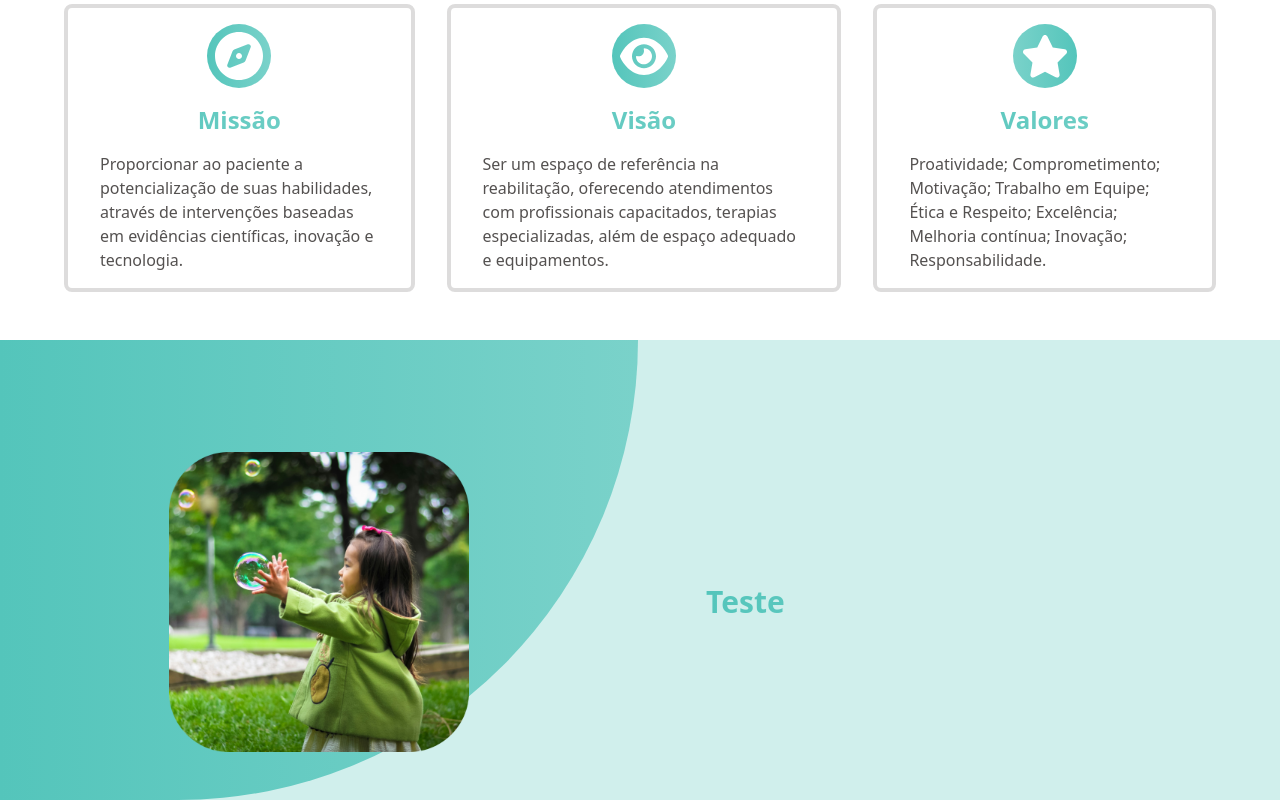
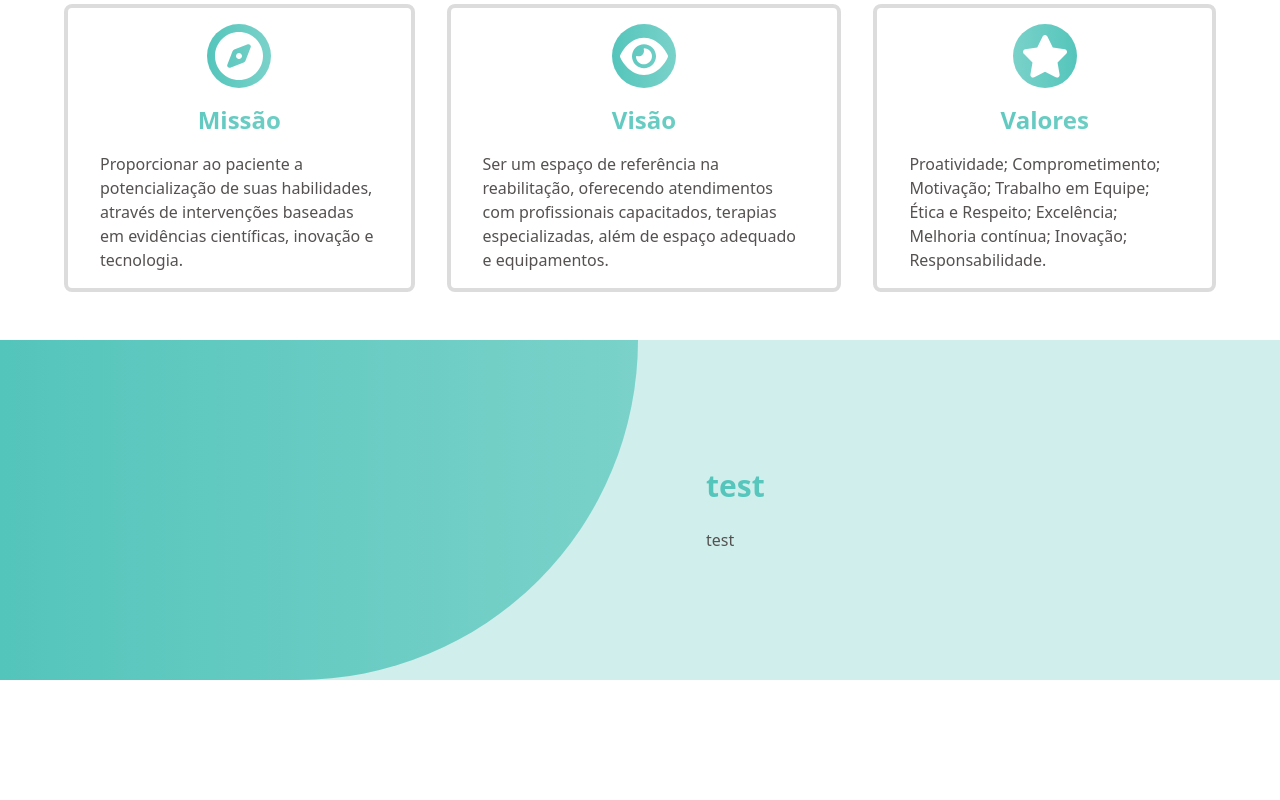
Before and after one commit to NathanPatrzyk/espaconeurodesenvolver, a React (Vite) app: page / in a window 1280 px wide. Shown: the part 504-1304 px from the top of the page. After the commit the page ends 1184 px from the top, so only its background shows below. Built offline with nearby package versions, Linux system fonts and the light colour scheme.

Commit message:
version-2.4

```diff
--- a/src/App.jsx
+++ b/src/App.jsx
@@ -9,7 +9,7 @@ function App() {
       <Nav />
       <Main />
       <About />
-      <Speciality imageSource='test' title='test' description='test' />
+      <Speciality image="pediasuit" title="test" description="test" />
     </>
   );
 }
--- a/src/components/Main.jsx
+++ b/src/components/Main.jsx
@@ -1,4 +1,6 @@
+import React from "react";
 import Button from "./Button";
+import Image from "../assets/main.webp"
 
 const Main = () => {
   return (
@@ -39,7 +41,7 @@ const Main = () => {
         </div>
       </div>
       <div className="flex-1  md:px-16 md:py-12 md:pt-28 pt-24 py-8 bg-gradient-to-r from-dark-cyan-neuro to-cyan-neuro md:rounded-none md:rounded-bl-[800px] rounded-none">
-        <div className="sm:size-[300px] size-[90vw] max-w-[300px] max-h-[300px] mx-auto bg-[url(./assets/main.webp)] bg-contain bg-center bg-no-repeat"></div>
+        <div className="sm:size-[300px] size-[90vw] max-w-[300px] max-h-[300px] mx-auto bg-main bg-contain bg-center bg-no-repeat"></div>
       </div>
     </main>
   );
--- a/src/components/Speciality.jsx
+++ b/src/components/Speciality.jsx
@@ -1,22 +1,22 @@
-import React from "react";
-import Button from "./Button";
+import React  from "react";
 
-const Speciality = ({ imageSource, title, description }) => {
+const Speciality = (props) => {
+
   return (
-    //<div>
-    //  <div>{imageSource}</div>
-    //  <div>{title}</div>
-    //  <div>{description}</div>
-    //</div>
 
     <section className="flex md:flex-row flex-col-reverse gap-1 bg-light-cyan-neuro">
-      <div className="flex-1  md:px-16 md:py-12 md:pt-28 pt-24 py-8 bg-gradient-to-r from-dark-cyan-neuro to-cyan-neuro md:rounded-none md:rounded-br-[800px] rounded-none">
-        <div className="sm:size-[300px] size-[90vw] max-w-[300px] max-h-[300px] mx-auto bg-[url(./assets/main.webp)] bg-contain bg-center bg-no-repeat"></div>
+      <div className="flex-1  md:px-16 md:py-12 py-8 bg-gradient-to-r from-dark-cyan-neuro to-cyan-neuro md:rounded-none md:rounded-br-[800px] rounded-none">
+        <div
+          className={`bg-${
+            props.image
+          }`}
+        ></div>
       </div>
-      <div className="flex-1 flex flex-col justify-center md:pt-48 md:pb-32 md:px-16 px-4 py-8 ">
+      <div className="flex-1 flex flex-col justify-center md:py-32 md:px-16 px-4 py-8 ">
         <h2 className="font-bold bg-gradient-to-r from-dark-cyan-neuro to-cyan-neuro text-transparent bg-clip-text text-3xl">
-          Teste
+          {props.title}
         </h2>
+        <p className="text-dark-neuro pt-6">{props.description}</p>
       </div>
     </section>
   );
--- a/tailwind.config.js
+++ b/tailwind.config.js
@@ -13,6 +13,10 @@ export default {
         'light-cyan-neuro': '#7AD2CA5A',
         'cyan-neuro': '#7AD2CA',
         'dark-cyan-neuro': '#54C5BB',
+      },
+      backgroundImage: {
+        'main': "url('src/assets/main.webp')",
+        'pediasuit': "url('src/assets/pediasuit.webp')",
       }
     },
   },
```
Also changed, not shown: src/assets/pediasuit.webp (added).
